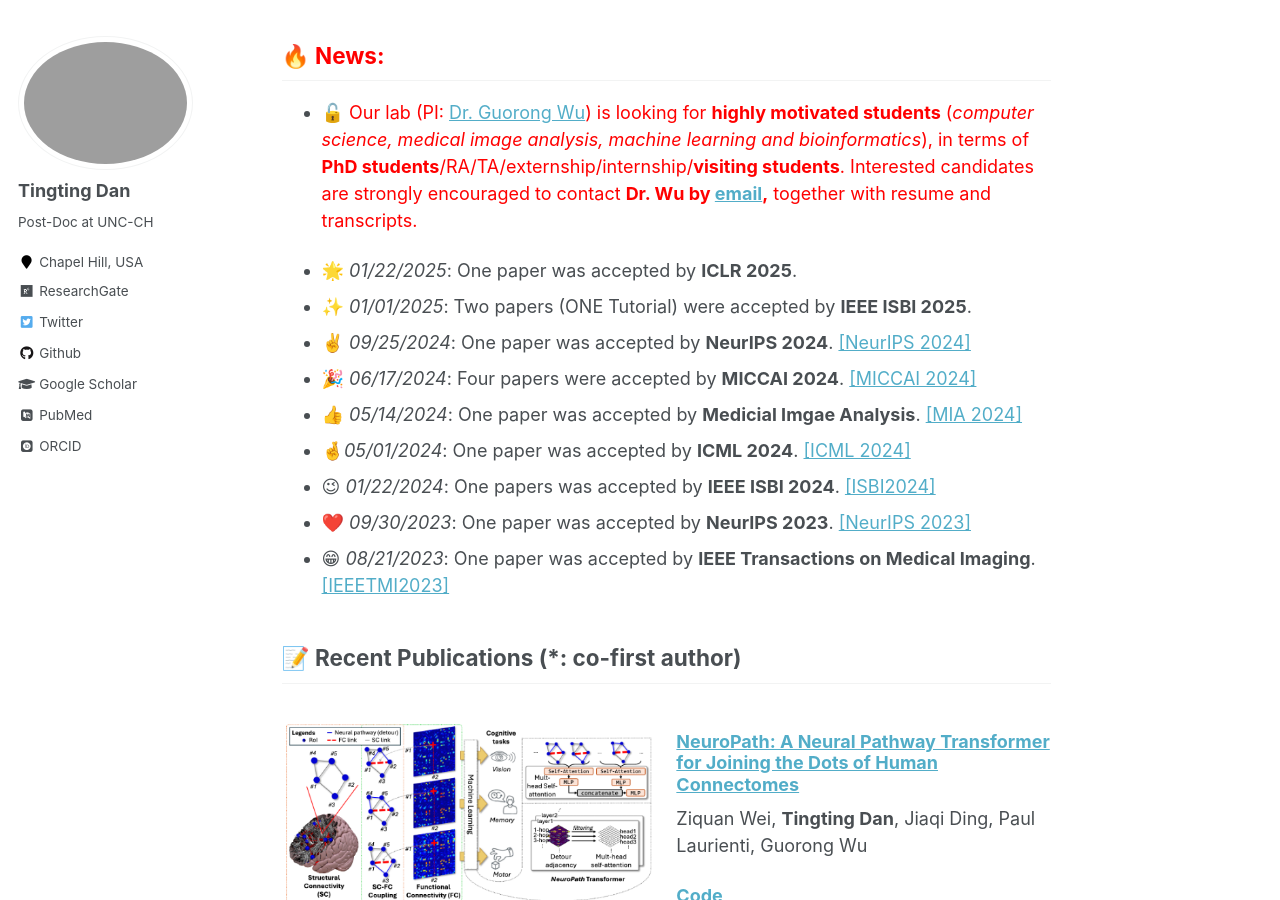
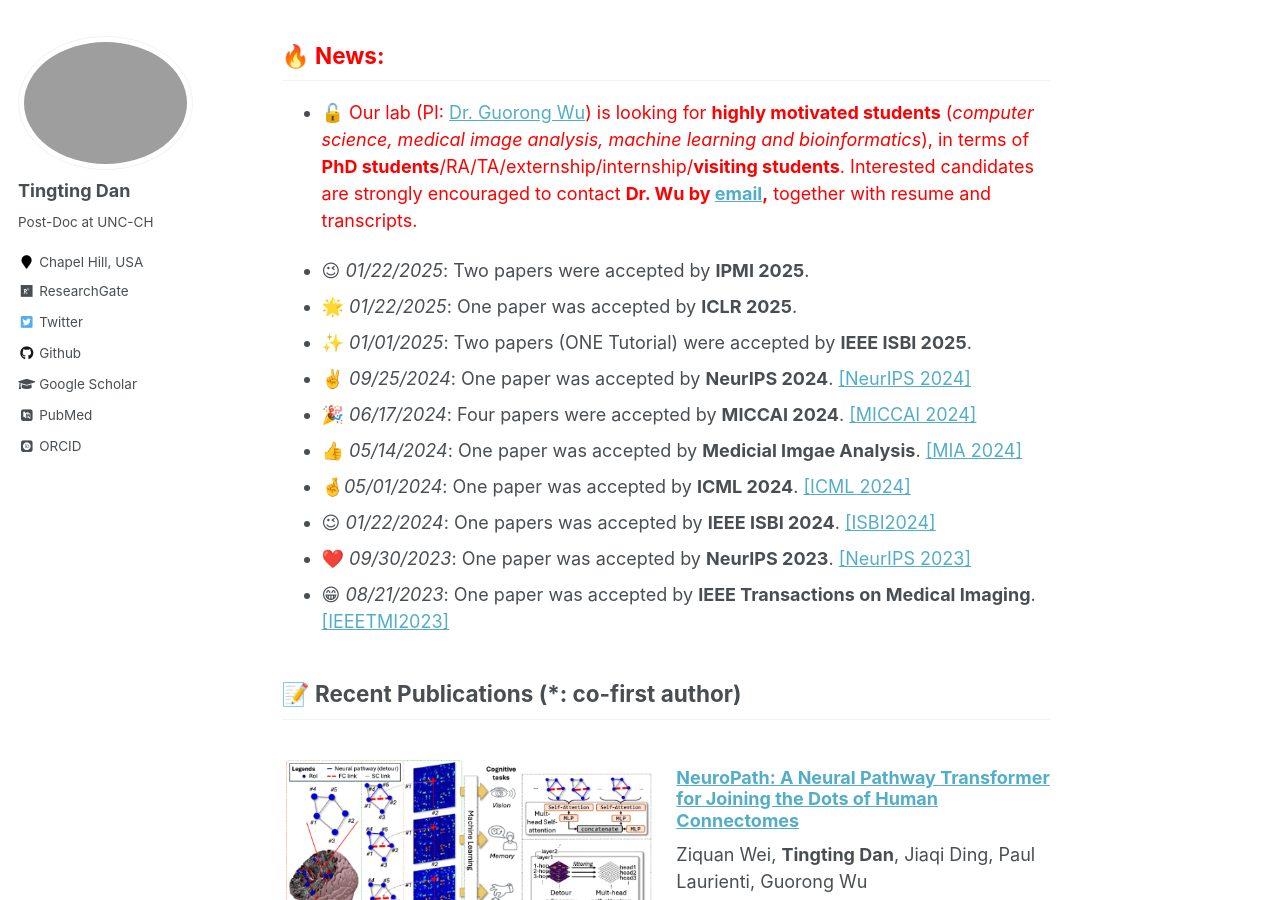
Before and after one commit to Dandy5721/dandy.github.io, a Jekyll site: the page built from _pages/about.md, in a window 1280 px wide and 900 px high, scrolled down 421 px. Built offline with Jekyll 4.4.1, drawn with Linux system fonts in a browser that asks for light colours; some web fonts are replaced; comment, search, counter and statistics services are not loaded.

Commit message:
Update about.md

```diff
--- a/_pages/about.md
+++ b/_pages/about.md
@@ -19,6 +19,7 @@ redirect_from:
 ## 🔥 <span style="color:red">**News:**</span>
  - 🔓 <span style="color:red"> Our lab (PI: [Dr. Guorong Wu](https://www.acmlab.org/team)) is looking for **highly motivated students** (*computer science, medical image analysis, machine learning and bioinformatics*), in terms of **PhD students**/RA/TA/externship/internship/**visiting students**. Interested candidates are strongly encouraged to contact **Dr. Wu by [email](grwu@med.unc.edu),** together with resume and transcripts.</span>
 
+  - 😉 _01/22/2025_: Two papers were accepted by **IPMI 2025**.
  - 🌟 _01/22/2025_: One paper was accepted by **ICLR 2025**.
  - ✨ _01/01/2025_: Two papers (ONE Tutorial) were accepted by **IEEE ISBI 2025**.
  - ✌️ _09/25/2024_: One paper was accepted by **NeurIPS 2024**. [[NeurIPS 2024]](https://www.researchgate.net/publication/384365261_NeuroPath_A_Neural_Pathway_Transformer_for_Joining_the_Dots_of_Human_Connectomes)
```
